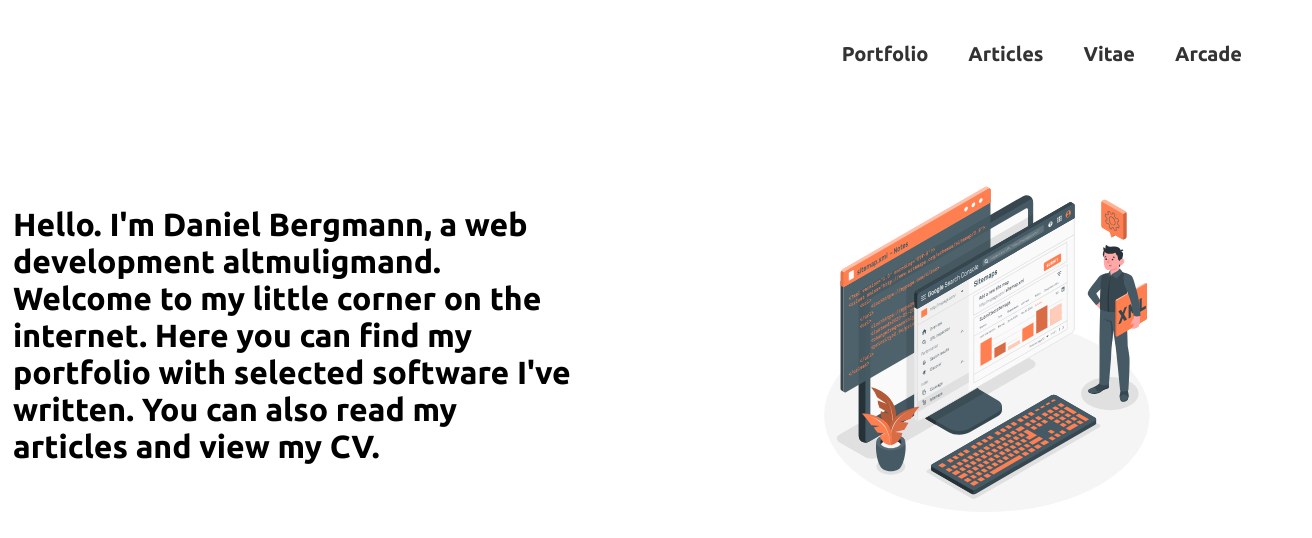
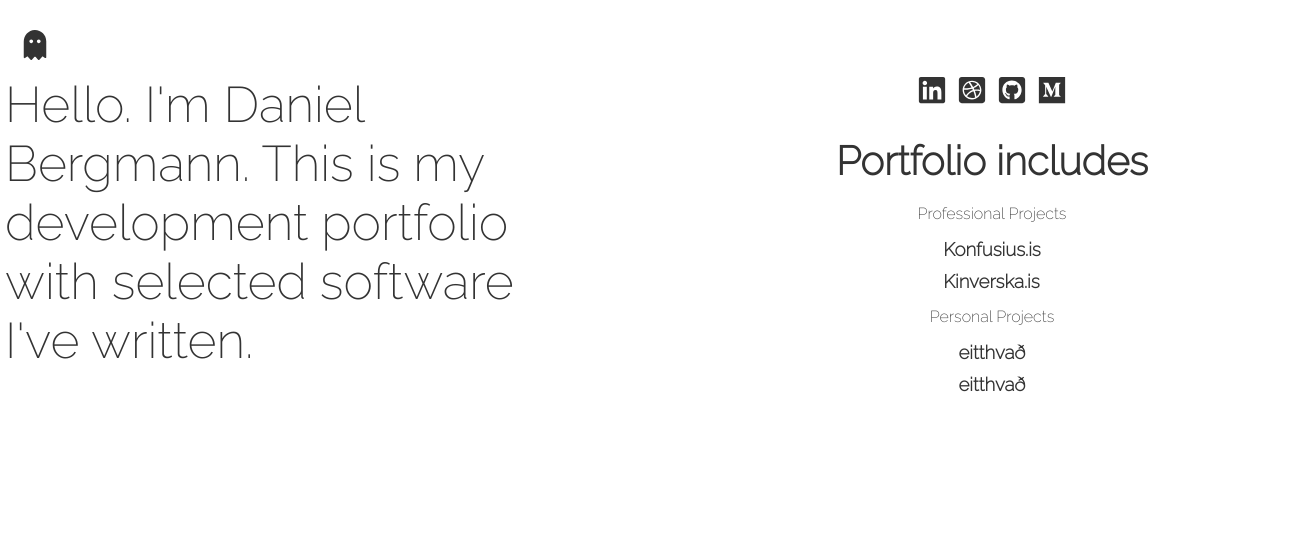
Before and after one commit to daniel-bergmann/portfolio3, a Gatsby site: page / in a window 1280 px wide. Shown: the whole page, 1312 px wide, since content can reach past the window. Built offline with nearby package versions, Linux system fonts and the light colour scheme; Gatsby itself is replaced by a stand-in of ours.

Commit message:
added info

```diff
--- a/gatsby-config.js
+++ b/gatsby-config.js
@@ -1,3 +1,7 @@
 module.exports = {
-  plugins: ["gatsby-plugin-styled-components", "gatsby-plugin-react-helmet"],
+  plugins: [
+    'gatsby-plugin-styled-components',
+    'gatsby-plugin-react-helmet',
+    `gatsby-plugin-sass`,
+  ],
 };
--- a/package.json
+++ b/package.json
@@ -20,10 +20,13 @@
     "babel-plugin-styled-components": "^1.12.0",
     "gatsby": "^2.26.1",
     "gatsby-plugin-react-helmet": "^3.6.0",
+    "gatsby-plugin-sass": "^3.1.0",
     "gatsby-plugin-styled-components": "^3.6.0",
     "react": "^16.13.1",
     "react-dom": "^16.13.1",
     "react-helmet": "^6.1.0",
+    "react-icons": "^4.1.0",
+    "sass": "^1.32.5",
     "styled-components": "^5.2.1"
   }
 }
--- /dev/null
+++ b/src/components/Darkmode.js
@@ -0,0 +1,56 @@
+import React, { useState, useEffect } from 'react';
+import Helmet from 'react-helmet';
+
+import { FaFireAlt, FaGhost } from 'react-icons/fa';
+
+const themeType = {
+  dark: 'dark',
+  light: 'light',
+};
+
+const Darkmode = () => {
+  // using a useState hook to toggle between modes
+  // local storage preserves the users' choice
+  const [mode, setMode] = useState(() => {
+    // this is because of the app is a gatsbyJS project
+    if (typeof window !== 'undefined') {
+      const val = localStorage.getItem('theme');
+      return val ? JSON.parse(val) : themeType.light;
+    }
+    return themeType.light;
+  });
+
+  useEffect(() => {
+    if (typeof window !== 'undefined') {
+      localStorage.setItem('theme', JSON.stringify(mode));
+    }
+  }, [mode]);
+
+  const toggleMode = () => {
+    setMode(mode === themeType.light ? themeType.dark : themeType.light);
+  };
+
+  return (
+    <>
+      <Helmet>
+        <body className={mode} />
+      </Helmet>
+
+      <div
+        className='theme-mode'
+        onClick={toggleMode}
+        role='button'
+        tabIndex='0'
+        onKeyDown={toggleMode}
+      >
+        {mode === themeType.light ? (
+          <FaGhost className='darkmode-toggler-icon' />
+        ) : (
+          <FaFireAlt className='darkmode-toggler-icon' />
+        )}
+      </div>
+    </>
+  );
+};
+
+export default Darkmode;
--- a/src/components/IndexHeader.js
+++ b/src/components/IndexHeader.js
@@ -1,55 +1,91 @@
-import * as React from "react"
-import styled from 'styled-components'
+import * as React from 'react';
+import styled from 'styled-components';
 
-// Images
-import img1 from '../img/1.svg'
-
+import {
+  FaMedium,
+  FaGithubSquare,
+  FaLinkedin,
+  FaDribbbleSquare,
+} from 'react-icons/fa';
 
 // Styles
 const Header = styled.div`
-    @import url('https://fonts.googleapis.com/css2?family=Ubuntu:ital,wght@0,700;1,300&display=swap');
-    font-family: 'Ubuntu', sans-serif;
+  @import url('https://fonts.googleapis.com/css2?family=Raleway:wght@200&display=swap');
+  font-family: 'Raleway', sans-serif;
 
-    padding: 0;
-    margin: 0;
-    box-sizing: border-box;
   display: grid;
-    grid-template-columns: 1fr 1fr;
+  grid-template-columns: 1fr;
   grid-gap: 10%;
 
-    padding-top: 10%;
   max-width: auto;
   h1 {
+    font-size: 50px;
+    padding: 5px;
+    font-weight: 200;
+  }
+
+  .pick {
+    display: flex;
+    align-items: center;
+    flex-direction: column;
+    .social {
+      font-size: 30px;
+      .social-item{
+        margin: 5px;
+      }
+    }
+    .work {
+      padding: 10px;
+    }
+    h2 {
+      font-size: 40px;
+      padding: 20px;
+    }
+    h3 {
       padding: 5px;
     }
-
-    iframe {
-      height: 110%;
-      width: 100%
   }
 
   ////////////////////////////
-    // for small screens
-  @media (max-width: 768px) {
-    grid-template-columns: 1fr;
+  // for large
+  @media (min-width: 768px) {
+    grid-template-columns: 1fr 1fr;
     padding: 0;
   }
 `;
-
-
-
 
 // markup
 const IndexPage = () => {
   return (
     <Header>
-      <h1>Hello. I'm Daniel Bergmann, a web development altmuligmand. Welcome to my little corner on the internet.
-        Here you can find my portfolio with selected software I've written.
-          You can also read my articles and view my CV.
+      <div>
+        <h1>
+          Hello. I'm Daniel Bergmann. This is my development portfolio with
+          selected software I've written.
         </h1>
-      <iframe src={img1} frameborder="0"></iframe>
+      </div>
+
+      <div className='pick'>
+        <div className='social'>
+          <FaLinkedin className='social-item' />
+          <FaDribbbleSquare className='social-item' />
+          <FaGithubSquare className='social-item' />
+          <FaMedium className='social-item' />
+        </div>
+        <h2>Portfolio includes</h2>
+        <p>Professional Projects</p>
+        <div className='work'>
+          <h3>Konfusius.is</h3>
+          <h3>Kinverska.is</h3>
+        </div>
+        <p>Personal Projects</p>
+        <div className='work'>
+          <h3>eitthvað</h3>
+          <h3>eitthvað</h3>
+        </div>
+      </div>
     </Header>
-  )
-}
+  );
+};
 
-export default IndexPage
+export default IndexPage;
--- a/src/components/nav/Burger.js
+++ /dev/null
@@ -1,52 +0,0 @@
-import React, { useState } from 'react';
-import styled from 'styled-components';
-import RightNav from './RightNav.js';
-
-const StyledBurger = styled.div`
-  width: 2rem;
-  height: 2rem;
-  position: fixed;
-  top: 15px;
-  right: 20px;
-  z-index: 20;
-  display: none;
-  @media (max-width: 768px) {
-    display: flex;
-    justify-content: space-around;
-    flex-flow: column nowrap;
-  }
-  div {
-    width: 2rem;
-    height: 0.25rem;
-    background-color: ${({ open }) => open ? '#ccc' : '#333'};
-    border-radius: 10px;
-    transform-origin: 1px;
-    transition: all 0.3s linear;
-    &:nth-child(1) {
-      transform: ${({ open }) => open ? 'rotate(45deg)' : 'rotate(0)'};
-    }
-    &:nth-child(2) {
-      transform: ${({ open }) => open ? 'translateX(100%)' : 'translateX(0)'};
-      opacity: ${({ open }) => open ? 0 : 1};
-    }
-    &:nth-child(3) {
-      transform: ${({ open }) => open ? 'rotate(-45deg)' : 'rotate(0)'};
-    }
-  }
-`;
-
-const Burger = () => {
-  const [open, setOpen] = useState(false)
-
-  return (
-    <>
-      <StyledBurger open={open} onClick={() => setOpen(!open)}>
-        <div />
-        <div />
-        <div />
-      </StyledBurger>
-      <RightNav open={open}/>
-    </>
-  )
-}
-export default Burger
--- a/src/components/nav/Navbar.js
+++ /dev/null
@@ -1,28 +0,0 @@
-import React from 'react';
-import styled from 'styled-components';
-
-// Components
-import Burger from './Burger.js';
-
-
-const Nav = styled.nav`
-  width: 100%;
-  height: 45px;
-  padding: 0 20px;
-  display: flex;
-  justify-content: space-between;
-    ////////////////////////////
-    // for small screens
-  @media (max-width: 768px) {
-  }
-`;
-
-const Navbar = () => {
-  return (
-    <Nav>
-    <Burger />
-    </Nav>
-  )
-}
-
-export default Navbar
--- a/src/components/nav/RightNav.js
+++ /dev/null
@@ -1,58 +0,0 @@
-import React from 'react';
-import { Link } from 'gatsby';
-import styled from 'styled-components';
-
-const Ul = styled.ul`
-  @import url('https://fonts.googleapis.com/css2?family=Ubuntu:ital,wght@0,700;1,300&display=swap');
-  font-family: 'Ubuntu', sans-serif;
-  width: 100%;
-  height: 40%;
-  padding: 0 30px;
-  display: flex;
-  justify-content: flex-end;
-  list-style: none;
-  display: flex;
-  flex-flow: row nowrap;
-  text-decoration: none;
-  list-style: none;
-  li {
-    padding: 18px 20px;
-    font-size: 20px;
-    color: #333;
-      &:hover {
-        color: coral;
-      }
-  }
-    ////////////////////////////
-    // for small screens
-  @media (max-width: 768px) {
-    flex-flow: column nowrap;
-    justify-content: flex-start;
-    background-color: #fff;
-    position: fixed;
-    transform: ${({ open }) => open ? 'translateX(0)' : 'translateX(100%)'};
-    top: 0;
-    right: 0;
-    height: 100vh;
-    width: 300px;
-    padding-top: 3.5rem;
-    transition: transform 0.3s ease-in-out;
-    li {
-     color: #333;
-     font-size: 20px;
-    }
-  }
-`;
-
-const RightNav = ({ open }) => {
-  return (
-    <Ul open={open}>
-      <Link to="/" style={{ textDecoration: 'none' }}><li>Portfolio</li></Link>
-      <Link to="/" style={{ textDecoration: 'none' }}><li>Articles</li></Link>
-      <Link to="/" style={{ textDecoration: 'none' }}><li>Vitae</li></Link>
-      <Link to="/" style={{ textDecoration: 'none' }}><li>Arcade</li></Link>
-    </Ul>
-  )
-}
-
-export default RightNav
--- a/src/pages/index.js
+++ b/src/pages/index.js
@@ -1,13 +1,10 @@
 import * as React from "react"
 import { Helmet } from "react-helmet"
-
-
+import '../styles/style.scss'
 
 // Components
 import IndexHeader from '../components/IndexHeader'
-import Navbar from '../components/nav/Navbar'
-
-
+import Darkmode from '../components/Darkmode'
 
 // markup
 const IndexPage = () => {
@@ -30,7 +27,7 @@ const IndexPage = () => {
           content="Includes selected web development projects made by Daniel Bergmann" />
           <link rel="canonical" href="http://danielbergmann.me" />
       </Helmet>
-      <Navbar />
+      <Darkmode/>
       <IndexHeader />
     </>
   )
--- /dev/null
+++ b/src/styles/darkmode.scss
@@ -0,0 +1,28 @@
+// Darkmode toggler
+
+body {
+  color: var(--primary);
+  background-color: var(--secondary);
+  &.light {
+    --primary: #333;
+    --secondary: white;
+  }
+  &.dark {
+    --primary: rgb(207, 131, 118);
+    --secondary: #24292e;
+  }
+  .theme-mode {
+    cursor: pointer;
+    height: 30px;
+    width: 30px;
+    margin: 20px 20px;
+    .darkmode-toggler-icon {
+      margin-top: 10px;
+      height: 100%;
+      width: 100%;
+      &:hover{
+        color: rgb(96, 255, 189);
+      }
+    }
+  }
+}
--- /dev/null
+++ b/src/styles/style.scss
@@ -0,0 +1,6 @@
+@import 'darkmode';
+* {
+    box-sizing: border-box;
+    padding: 0;
+    margin: 0;
+}
```
Also changed, not shown: src/img/1.svg (deleted), 1 other file. Lines whose indentation alone changed are shown as unchanged.
